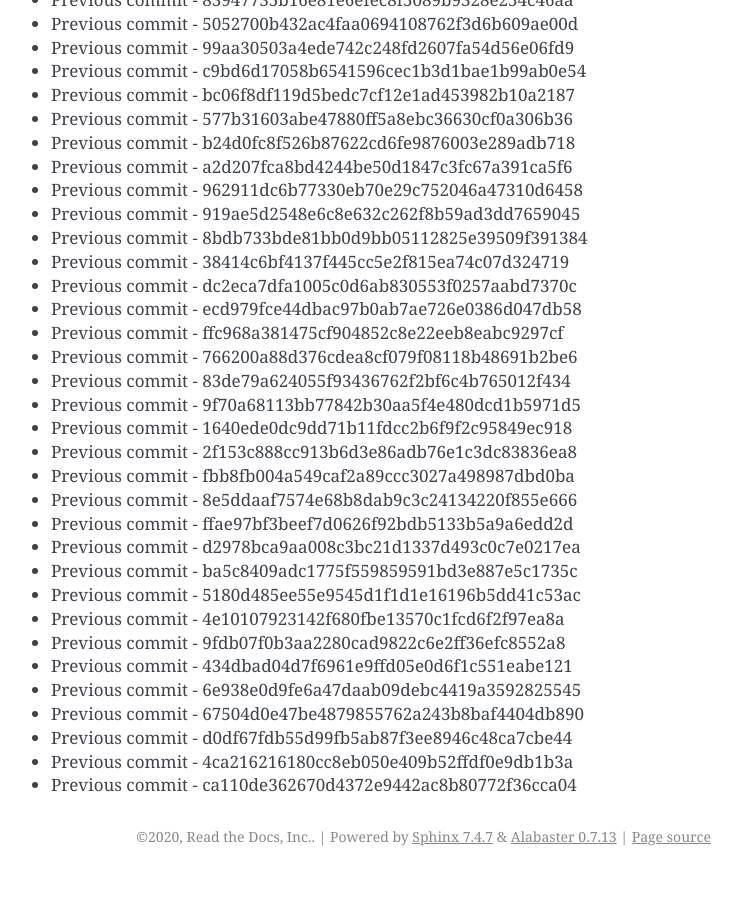
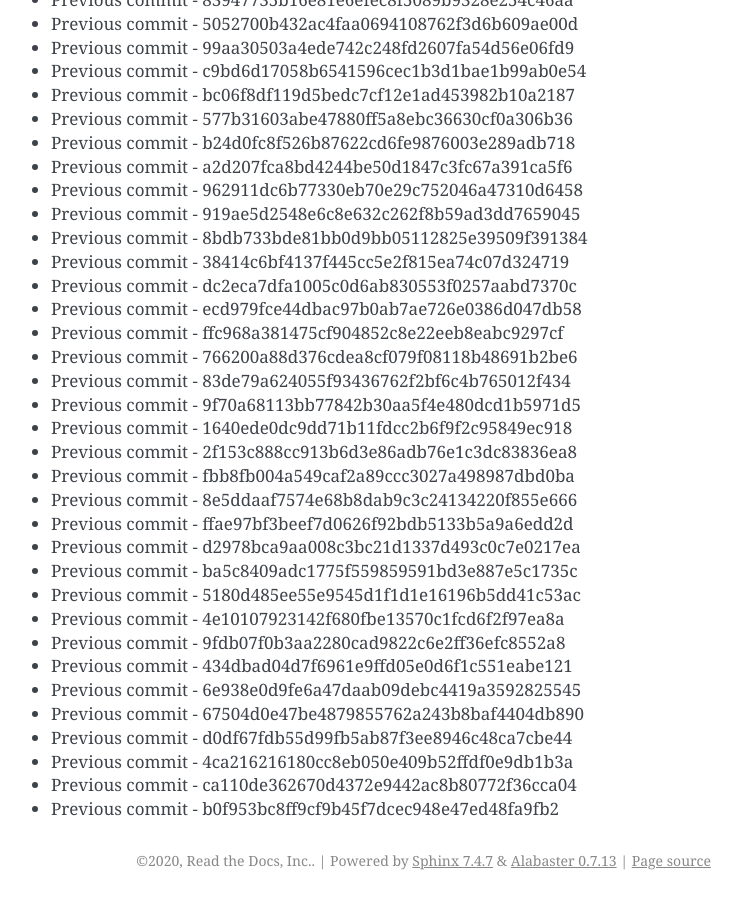
Before and after one commit to readthedocs/rtd-git-stresstest, a Sphinx documentation site: the page built from docs/updates.rst, in a window 1280 px wide and 900 px high, scrolled down 78733 px. Shown: the whole window, without its empty margins (399-1141 px from the left). Built offline with Sphinx 7.4.7, drawn with Linux system fonts in a browser that asks for light colours; before the commit the page ends 79609 px from its top, so only the background shows below that.

Commit message:
Generating commit from previous: b0f953bc8ff9cf9b45f7dcec948e47ed48fa9fb2

```diff
--- a/docs/updates.rst
+++ b/docs/updates.rst
@@ -3340,3 +3340,4 @@ It can be tested for any performance characteristics.
 * Previous commit - d0df67fdb55d99fb5ab87f3ee8946c48ca7cbe44
 * Previous commit - 4ca216216180cc8eb050e409b52ffdf0e9db1b3a
 * Previous commit - ca110de362670d4372e9442ac8b80772f36cca04
+* Previous commit - b0f953bc8ff9cf9b45f7dcec948e47ed48fa9fb2
```
